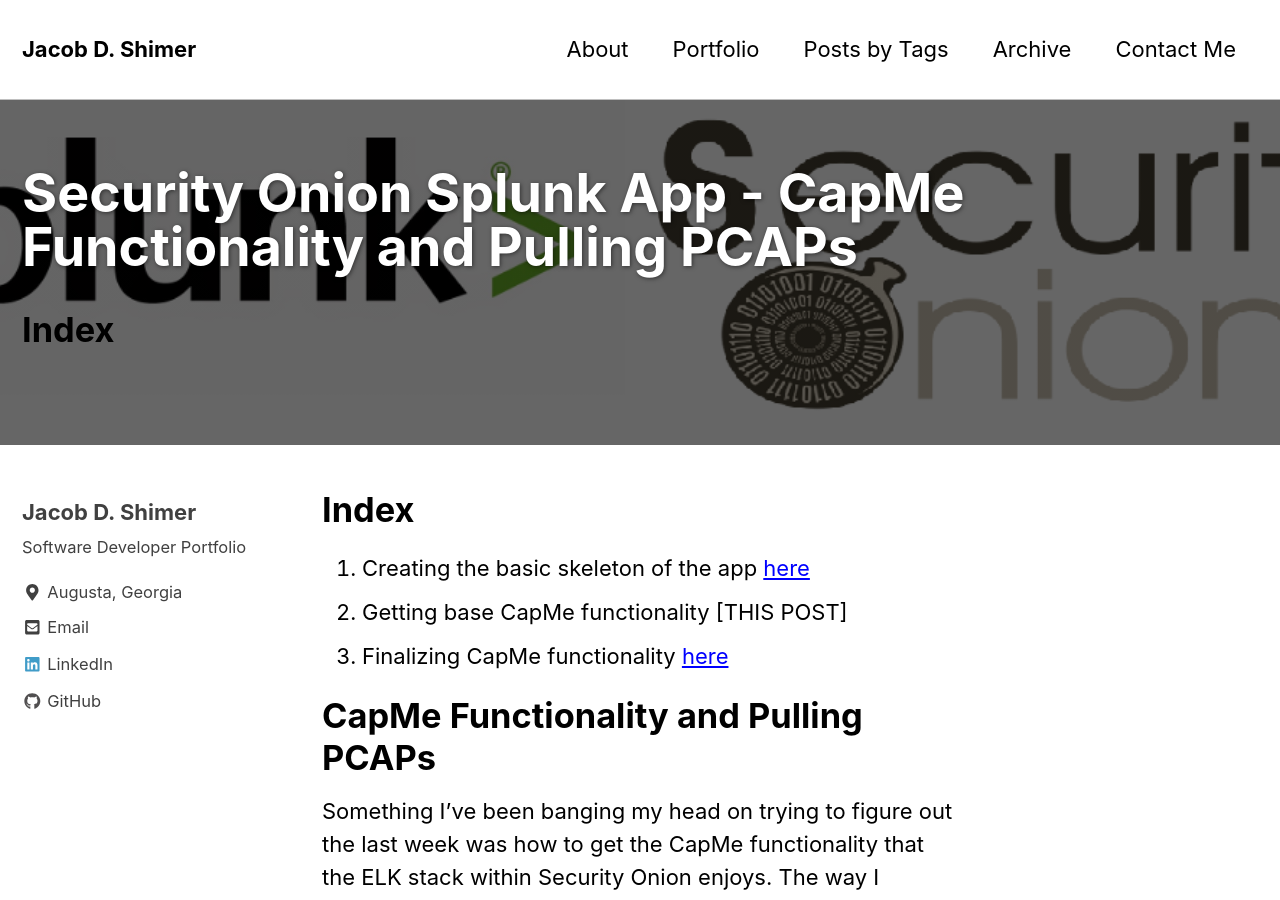
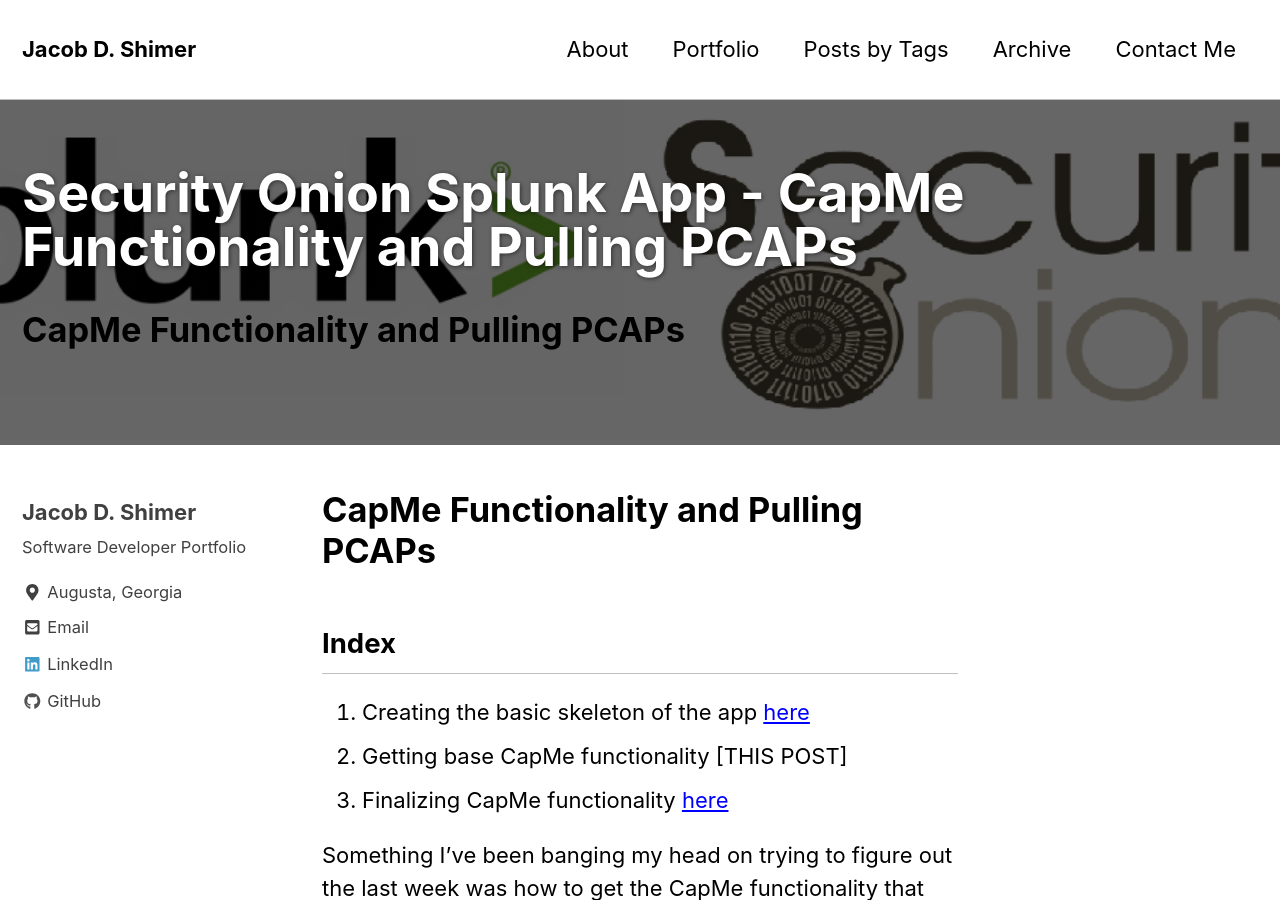
Before and after one commit to jacobdshimer/jacobdshimer.github.io, a Jekyll site: the page built from _posts/2018-08-31-security-onion-app-capme.md, in a window 1280 px wide and 900 px high. Built offline with Jekyll 4.4.1, drawn with Linux system fonts in a browser that asks for light colours; nearby versions of some CDN libraries.

Commit message:
Update 2018-08-31-security-onion-app-capme.md

```diff
--- a/_posts/2018-08-31-security-onion-app-capme.md
+++ b/_posts/2018-08-31-security-onion-app-capme.md
@@ -8,13 +8,14 @@
   overlay_color: "#000"
   overlay_filter: 0.6
 ---
-# Index
+
+# CapMe Functionality and Pulling PCAPs
+
+## Index
 
 1. Creating the basic skeleton of the app [here]({{site.baseurl}}{% post_url 2018-08-22-security-onion-app-first-post %})
 2. Getting base CapMe functionality [THIS POST]
 3. Finalizing CapMe functionality [here]({{site.baseurl}}{% post_url 2018-09-05-security-onion-app-capme-finished %})
-
-# CapMe Functionality and Pulling PCAPs
 
 Something I've been banging my head on trying to figure out the last week was how to get the CapMe functionality that the ELK stack within Security Onion enjoys. The way I thought ELK was using CapMe was by querying the sguild database which for security onion was renamed the securityonion_db within MySQL. Within this database are lots of tables, but the most important one is the event table. Every sguild event is stored within this table.
 
```
